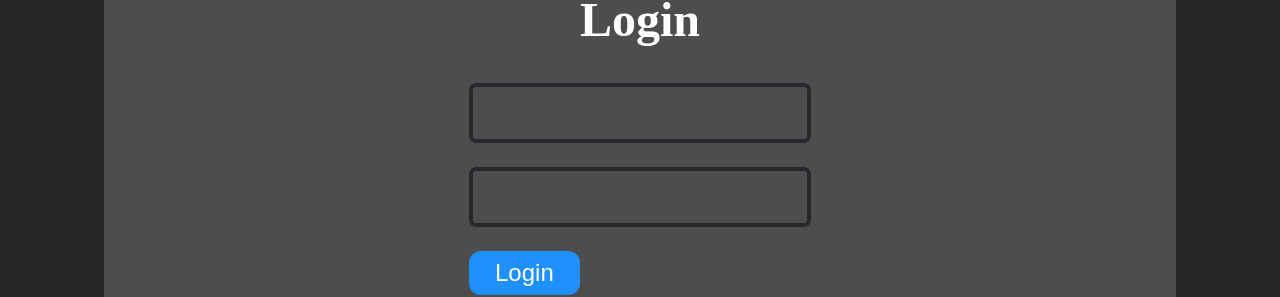
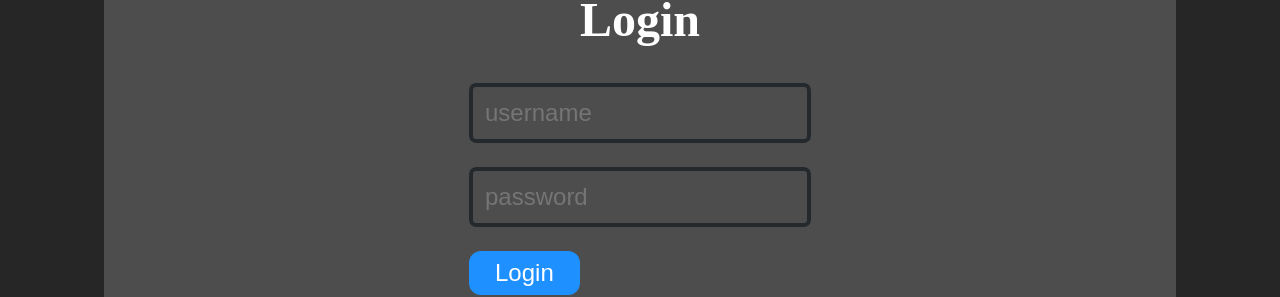
Before and after one commit to Keskimaki/tsoha-keskustelusovellus, a React (Create React App) app in the folder client/: page /login in a window 1280 px wide. Shown: the part 127-424 px from the top of the page. Built offline with nearby package versions, Linux system fonts and the light colour scheme.

Commit message:
Add placeholder texts to forms

```diff
--- a/client/src/components/Login.jsx
+++ b/client/src/components/Login.jsx
@@ -25,8 +25,8 @@ const Login = () => {
         initialValues={{ username: '', password: '' }}
         onSubmit={handleLogin}>
         <Form>
-          <TextField name="username" type="text" /> <br />
-          <TextField name="password" type="password" /> <br />
+          <TextField name="username" placeholder="username" type="text" /> <br />
+          <TextField name="password" placeholder="password" type="password" /> <br />
           <Button primary type="submit">Login</Button>
         </Form>
       </Formik>
--- a/client/src/components/User.jsx
+++ b/client/src/components/User.jsx
@@ -30,9 +30,9 @@ const User = () => {
         initialValues={{ username: '', password: '', repeatPassword: '' }}
         onSubmit={handleAccountCreation}>
           <Form>
-            <TextField name="username" type="text" /> <br />
-            <TextField name="password" type="password" /> <br />
-            <TextField name="repeatPassword" type="password" /> <br />
+            <TextField name="username" placeholder="username" type="text" /> <br />
+            <TextField name="password" placeholder="password" type="password" /> <br />
+            <TextField name="repeatPassword" placeholder="repeat password" type="password" /> <br />
             <Button type="submit">Create Account</Button>
           </Form>
       </Formik>
--- a/client/src/components/posts/MakePost.jsx
+++ b/client/src/components/posts/MakePost.jsx
@@ -30,7 +30,7 @@ const MakePost = ({ setPosts }) => {
         initialValues={{ content: '' }}
         onSubmit={handlePostCreation}>
         <Form>
-          <TextField name="content" type="text" /> <br />
+          <TextField name="content" placeholder="content" type="text" /> <br />
           <Button primary type="submit">Post</Button>
         </Form>
       </Formik>
--- a/client/src/components/threads/MakeThread.jsx
+++ b/client/src/components/threads/MakeThread.jsx
@@ -30,8 +30,8 @@ const MakeThread = ({ setThreads }) => {
         initialValues={{ name: '', content: '' }}
         onSubmit={handleThreadCreation}>
         <Form>
-          <TextField name="name" type="text" /> <br />
-          <TextField name="content" type="text" /> <br />
+          <TextField name="name" placeholder="title" type="text" /> <br />
+          <TextField name="content" placeholder="content" type="text" /> <br />
           <Button primary type="submit">Make thread</Button>
         </Form>
       </Formik>
```
